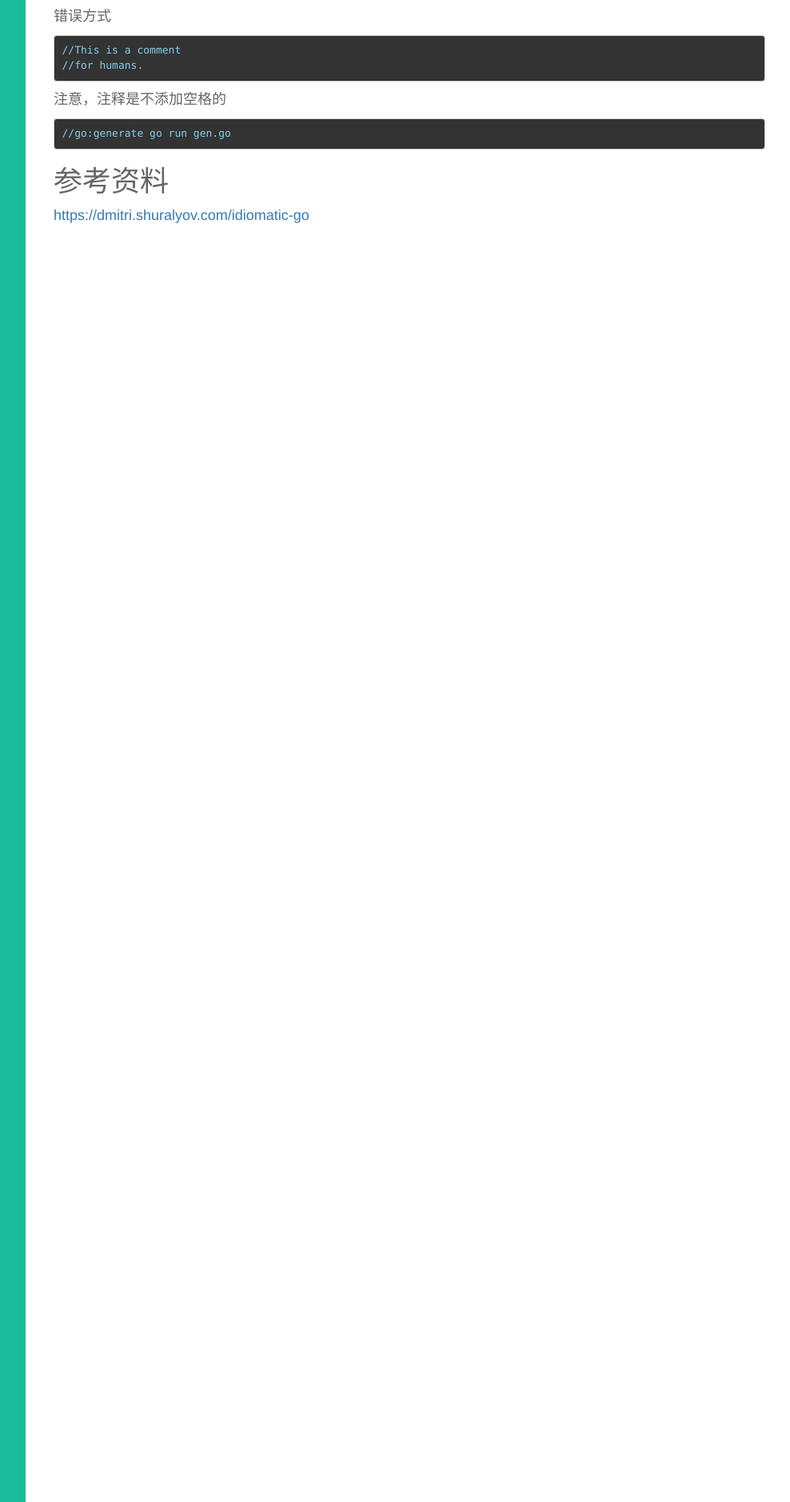
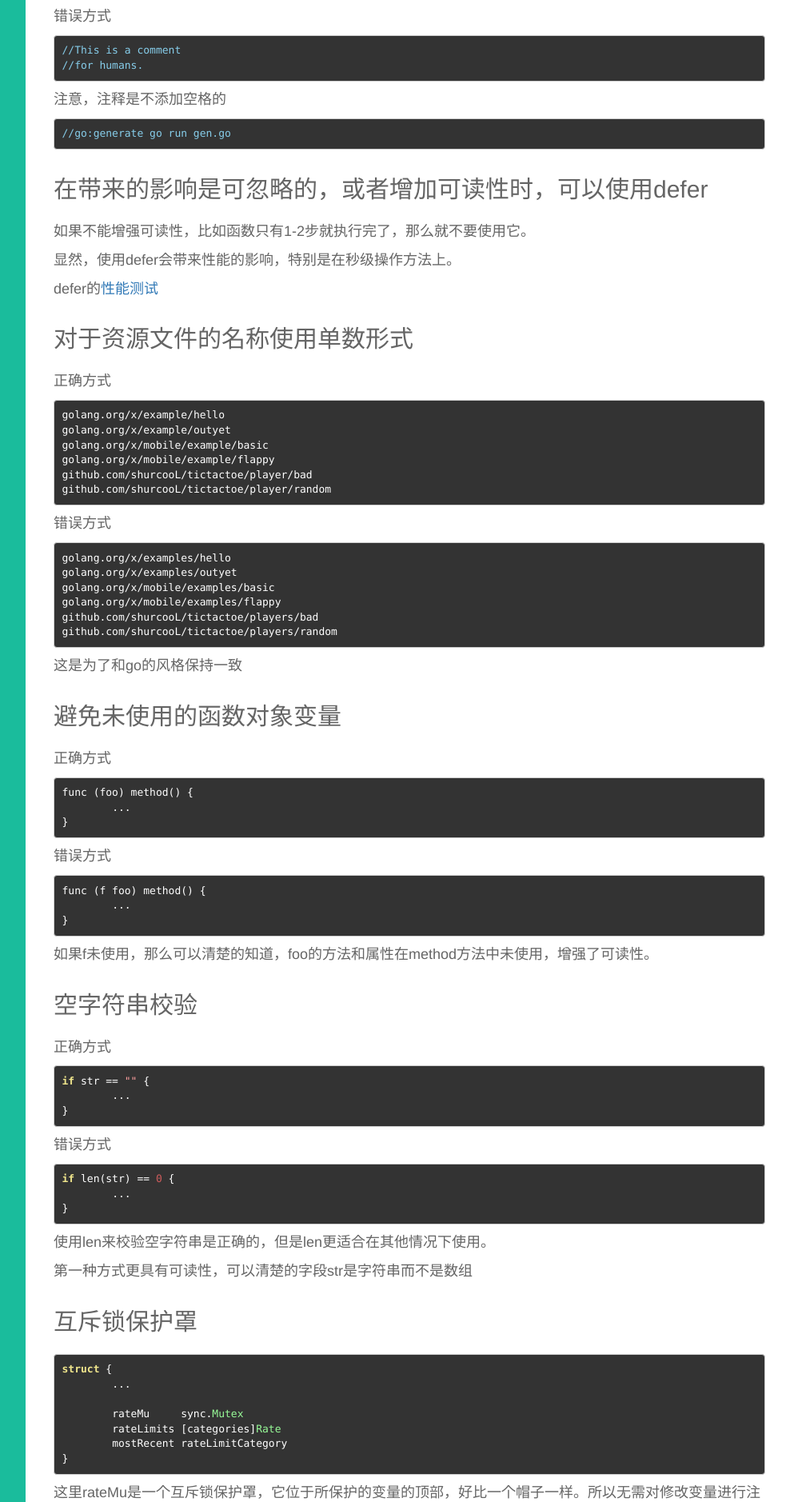
Before and after one commit to wcccode/wcccode.github.io, a Jekyll site: the page built from _posts/go/2017-01-12-idiomatic-go.md, in a window 1280 px wide. Shown: the part 2244-4122 px from the top of the page at 80% size, without its empty margins (288-1276 px from the left). Built offline with Jekyll 4.4.1, drawn with Linux system fonts in a browser that asks for light colours; some of the changed text lies outside the part shown.

Commit message:
Update 2017-01-12-idiomatic-go.md

````diff
--- a/_posts/go/2017-01-12-idiomatic-go.md
+++ b/_posts/go/2017-01-12-idiomatic-go.md
@@ -133,6 +133,160 @@ var gitHubToken string
 //go:generate go run gen.go
 ```
 
+## 在带来的影响是可忽略的，或者增加可读性时，可以使用defer
+
+如果不能增强可读性，比如函数只有1-2步就执行完了，那么就不要使用它。
+
+显然，使用defer会带来性能的影响，特别是在秒级操作方法上。
+
+defer的[性能测试](https://lk4d4.darth.io/posts/defer/)
+
+## 对于资源文件的名称使用单数形式
+
+正确方式
+
+```
+golang.org/x/example/hello
+golang.org/x/example/outyet
+golang.org/x/mobile/example/basic
+golang.org/x/mobile/example/flappy
+github.com/shurcooL/tictactoe/player/bad
+github.com/shurcooL/tictactoe/player/random
+
+```
+错误方式
+
+```
+golang.org/x/examples/hello
+golang.org/x/examples/outyet
+golang.org/x/mobile/examples/basic
+golang.org/x/mobile/examples/flappy
+github.com/shurcooL/tictactoe/players/bad
+github.com/shurcooL/tictactoe/players/random
+
+```
+
+这是为了和go的风格保持一致
+
+## 避免未使用的函数对象变量
+
+正确方式
+
+```
+func (foo) method() {
+	...
+}
+
+```
+
+错误方式
+
+```
+func (f foo) method() {
+	...
+}
+```
+
+如果f未使用，那么可以清楚的知道，foo的方法和属性在method方法中未使用，增强了可读性。
+
+## 空字符串校验
+
+正确方式
+
+```
+if str == "" {
+	...
+}
+```
+
+错误方式
+
+```
+if len(str) == 0 {
+	...
+}
+```
+
+使用len来校验空字符串是正确的，但是len更适合在其他情况下使用。
+
+第一种方式更具有可读性，可以清楚的字段str是字符串而不是数组
+
+## 互斥锁保护罩
+
+```
+struct {
+	...
+
+	rateMu     sync.Mutex
+	rateLimits [categories]Rate
+	mostRecent rateLimitCategory
+}
+```
+
+这里rateMu是一个互斥锁保护罩，它位于所保护的变量的顶部，好比一个帽子一样。所以无需对修改变量进行注释，和下面的效果是一样的。
+
+```
+struct {
+	...
+
+	// rateMu protects rateLimits and mostRecent.
+	rateMu     sync.Mutex
+	rateLimits [categories]Rate
+	mostRecent rateLimitCategory
+}
+```
+
+但新增无需rateMu保护的变量时
+
+正确方式
+
+```
+ struct {
+ 	...
+
+ 	rateMu     sync.Mutex
+ 	rateLimits [categories]Rate
+ 	mostRecent rateLimitCategory
++
++	common service
+ }
+ ```
+
+ 错误方式
+
+ ```
+  struct {
+ 	...
+
+ 	rateMu     sync.Mutex
+ 	rateLimits [categories]Rate
+ 	mostRecent rateLimitCategory
++	common     service
+ }
+ ```
+
+ ## 不要在flag.Usage中使用os.Exit(2)
+
+ 正确方式
+
+ ```
+ flag.Usage = func() {
+	fmt.Fprintf(os.Stderr, "Usage of %s:\n", os.Args[0])
+	flag.PrintDefaults()
+ }
+```
+
+错误方式
+
+```
+flag.Usage = func() {
+	fmt.Fprintf(os.Stderr, "Usage of %s:\n", os.Args[0])
+	flag.PrintDefaults()
+	os.Exit(2)
+}
+```
+
+flag包的Usage在处理错误时，已经有对退出进行处理，所以无需再次调用os.Exit(2)
 
 # 参考资料
 
````
